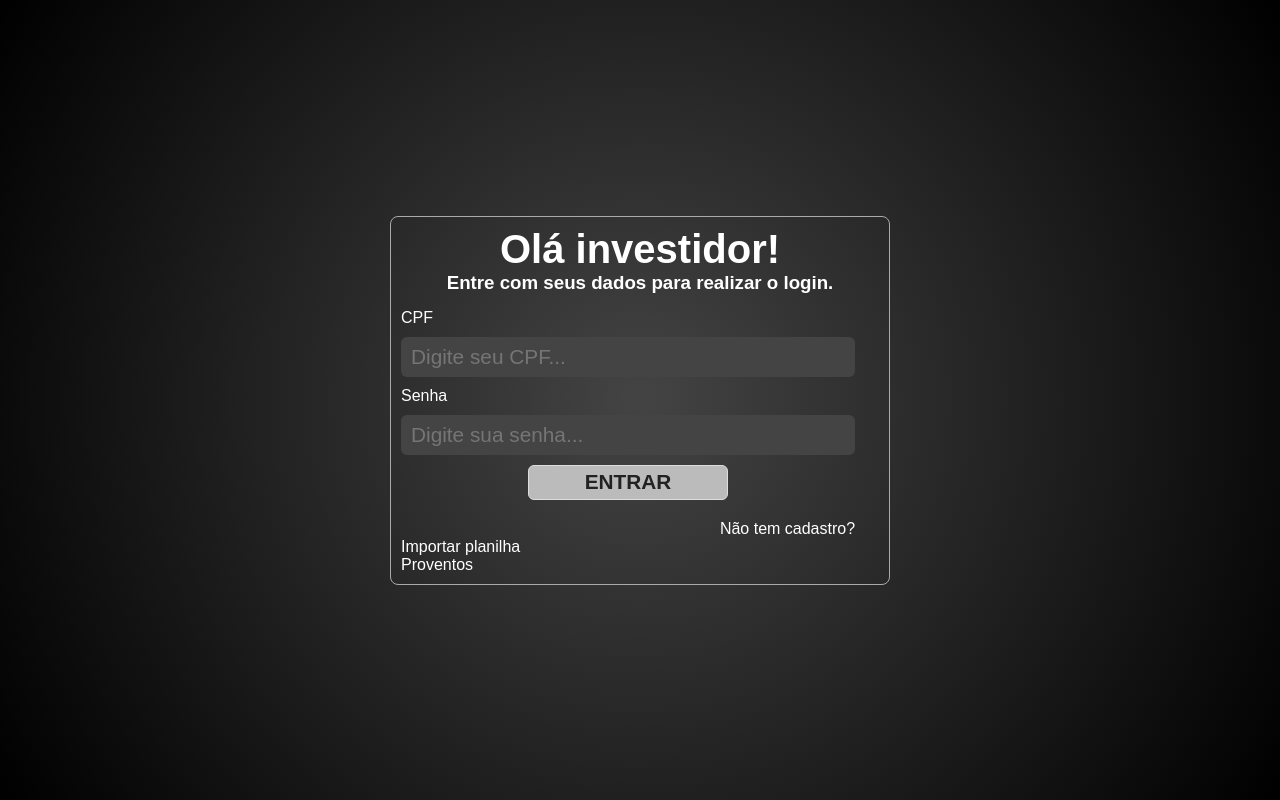
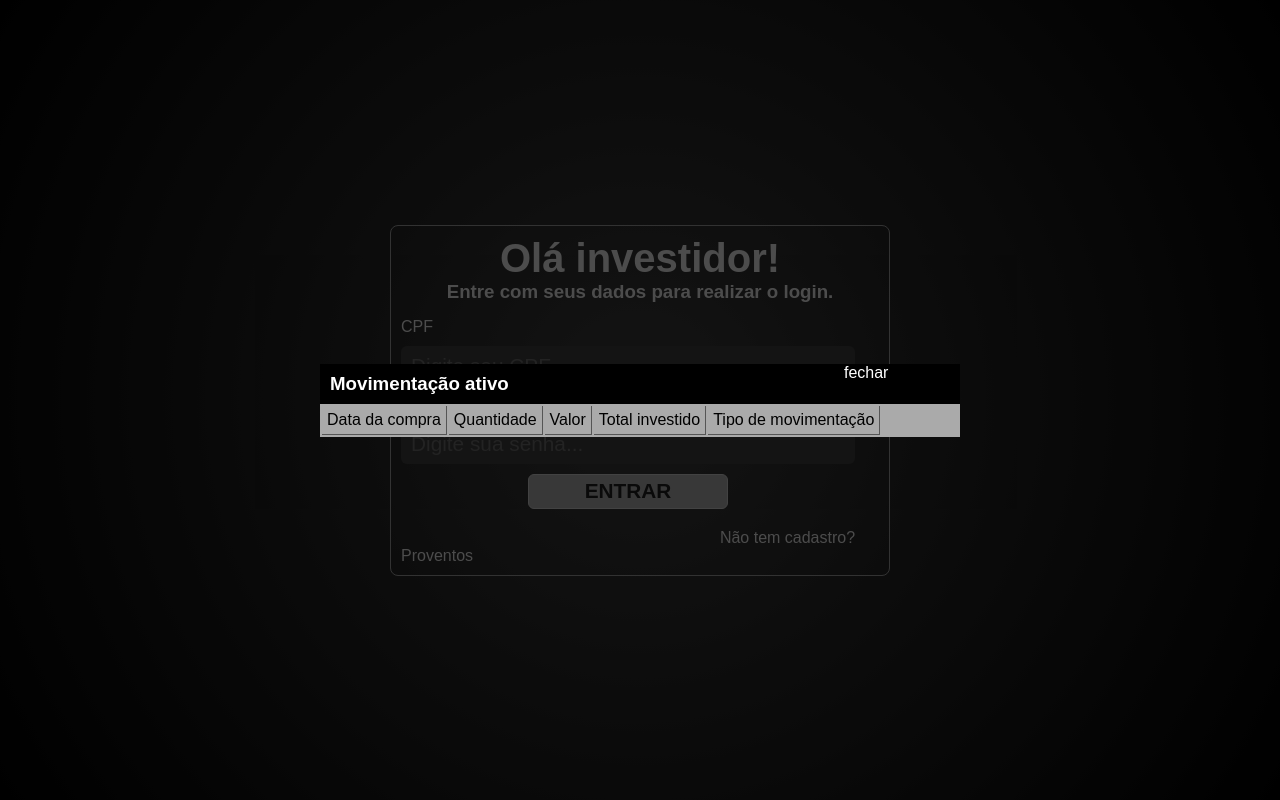
Before and after one commit to guilhermearaujo14/InvestimentoFrontEnd, a React (Vite) app: page / in a window 1280 px wide. Built offline with nearby package versions, Linux system fonts and the light colour scheme.

Commit message:
Criação da tela de relatorio de movimentação de ativo.

```diff
--- a/src/App.css
+++ b/src/App.css
@@ -26,3 +26,12 @@ button:hover{
   background-color: #eee;
   transition: 0.8s;
 }
+.container-modal{
+  position: fixed;
+  top: 0;
+  bottom: 0;
+  right: 0;
+  left: 0;
+  background-color: rgb(0,0,0,0.7);
+  z-index: 1000;
+}
--- /dev/null
+++ b/src/components/Modal/MovimentacaoAtivo/index.jsx
@@ -0,0 +1,41 @@
+
+
+import { useState } from 'react';
+import './style.css';
+
+export default function MovimentacaoAtivo({ isEnable, ticket }){
+if(isEnable){
+    const [dado, setDados] = useState([]);
+
+    return(
+        <div className="container-modal">
+            <div className="container-corpo-modal">
+
+                <div className="container-modal-cabecalho">
+                    <div className="container-titulo-modal">
+                        <h3>Movimentação ativo</h3>
+                    </div>
+                    <div className="container-modal-fechamento">
+                        <span>fechar</span>
+                    </div>
+                </div>
+                <div className="container-table-movimentacao-ativo">
+                    <table className='table-movimentacoes-ativo'>
+                        <thead>
+                            <tr>
+                                <td>Data da compra</td>
+                                <td>Quantidade</td>
+                                <td>Valor</td>
+                                <td>Total investido</td>
+                                <td>Tipo de movimentação</td>
+                            </tr>
+                        </thead>
+                    </table>
+                </div>
+            </div>
+        </div>
+    )}else{
+        return null;
+    }
+
+}
--- /dev/null
+++ b/src/components/Modal/MovimentacaoAtivo/style.css
@@ -0,0 +1,35 @@
+.container-corpo-modal{
+    padding: 0;
+    width: 50%;
+    background-color: #aaa;
+}
+.container-modal-cabecalho{
+    display: flex;
+    flex-direction: row;
+    background-color: #000;
+    height: 40px;
+    padding: 0 0 0 10px;
+    color: #fff;
+}
+.container-titulo-modal > h3{
+    height: 40px;
+    display: flex;
+    flex-direction: row;
+    align-items: center;
+    color: #fff;
+}
+.container-titulo-modal{
+    width: 90vw;
+}
+.container-modal-fechamento{
+    width: 10vw;
+}
+.container-table-movimentacao-ativo{
+    width: 100%;
+}
+.table-movimentacoes-ativo > thead > tr > td{
+    padding: 5px;
+    border-bottom: 1px solid #555 ;
+    border-right: 1px solid #555;
+    color: #000;
+}
--- a/src/pages/Login/index.jsx
+++ b/src/pages/Login/index.jsx
@@ -6,6 +6,7 @@ import { toast } from 'react-toastify';
 import './style.css';
 import Carregando from '../../components/Modal/Carregando/Carregando';
 
+import MovimentacaoAtivo from '../../components/Modal/MovimentacaoAtivo';
 
 function Login(){
 
@@ -71,10 +72,10 @@ try {
                         <p><Link to={'/cadastroUsuario'}>Não tem cadastro?</Link></p>
                     </form>
                 </div>
-                <Link to={'/ImportacaoPlanilha'}> Importar planilha</Link>
                 <Link to={'/Proventos'}> Proventos</Link>
             </div>
             <Carregando isOpen={isCarregando} mensagem={''}/>
+            <MovimentacaoAtivo isEnable={true} ticket={'VALE3'} />
         </div>
     )
 }
```
